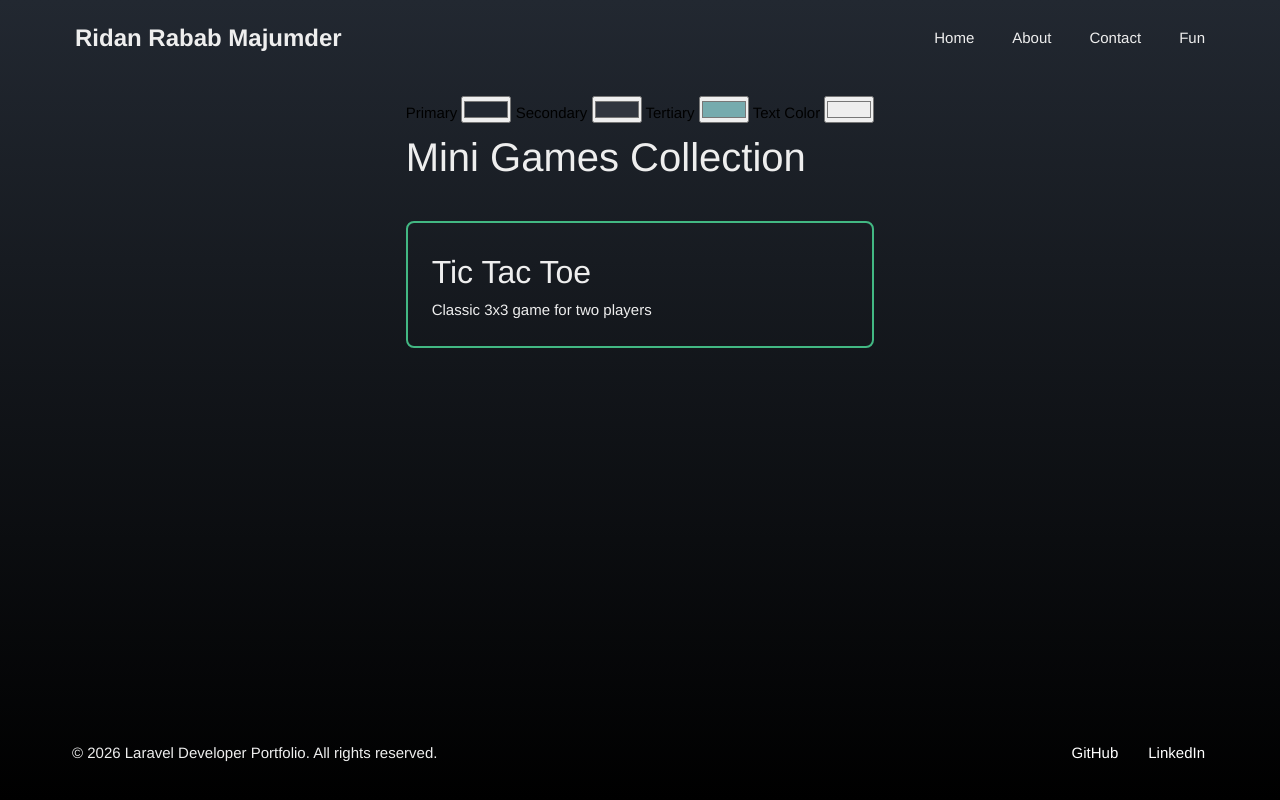
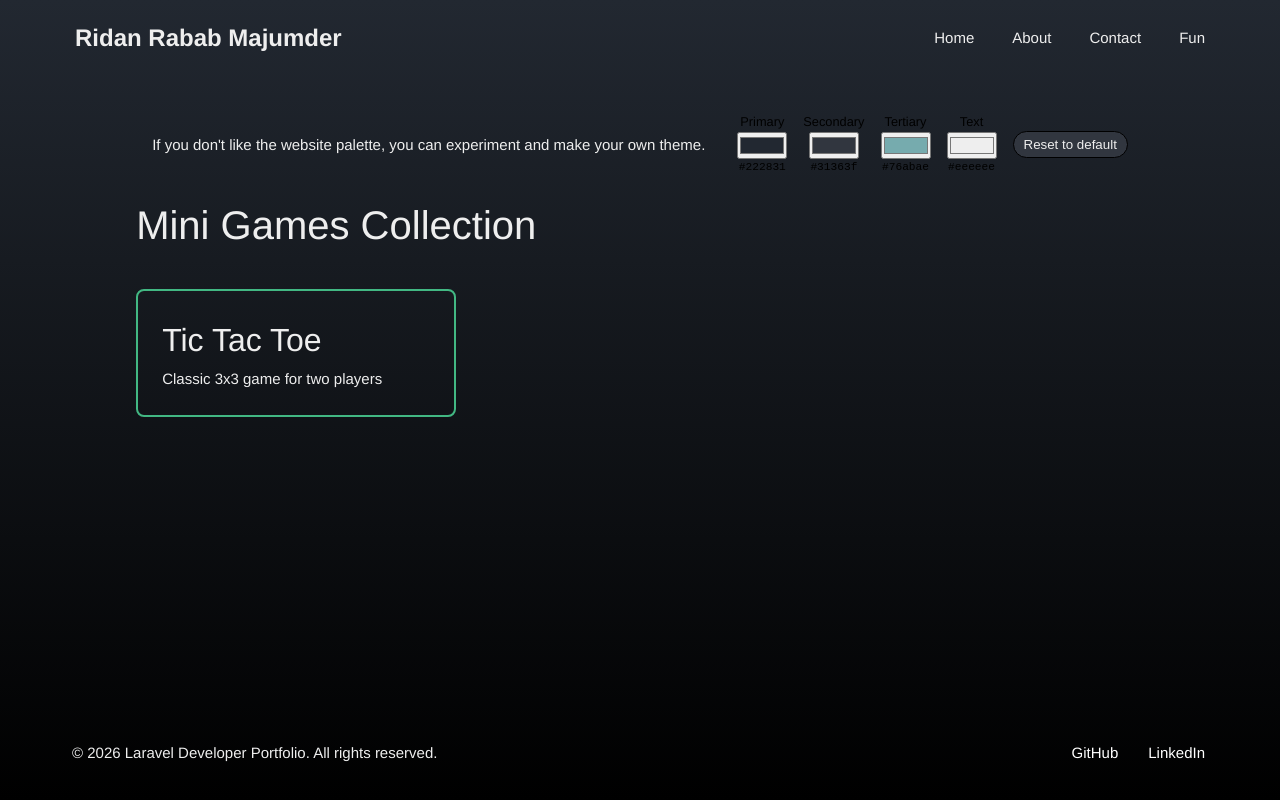
Before and after one commit to Riderr470/vue-portfolio, a Vue app: page /games in a window 1280 px wide. Built offline with nearby package versions, Linux system fonts and the light colour scheme.

Commit message:
color palette minor update

```diff
--- a/src/components/extras/ThemePicker.vue
+++ b/src/components/extras/ThemePicker.vue
@@ -1,24 +1,36 @@
 <template>
     <div class="theme-picker">
+        <div class="theme-info">
+            <p>If you don't like the website palette, you can experiment and make your own theme.</p>
+        </div>
+        <div class="theme-controls">
             <label>
-            Primary
+                <span>Primary</span>
                 <input type="color" v-model="primary" @input="onInput('--primary', primary)" />
+                <span class="colorcode">{{ primary }}</span>
             </label>
 
             <label>
-            Secondary
+                <span>Secondary</span>
                 <input type="color" v-model="secondary" @input="onInput('--secondary', secondary)" />
+                <span class="colorcode">{{ secondary }}</span>
             </label>
 
             <label>
-            Tertiary
+                <span>Tertiary</span>
                 <input type="color" v-model="tertiary" @input="onInput('--tertiary', tertiary)" />
+                <span class="colorcode">{{ tertiary }}</span>
             </label>
 
             <label>
-            Text Color
+                <span>Text</span>
                 <input type="color" v-model="text" @input="onInput('--text-base', text)" />
+                <span class="colorcode">{{ text }}</span>
             </label>
+            <button type="button" @click="resetTheme">
+                Reset to default
+            </button>
+        </div>
     </div>
 </template>
 
@@ -27,13 +39,27 @@ import { ref, onMounted } from 'vue'
 
 const STORAGE_KEY = 'themeColors'
 
-const primary = ref('#222831')
-const secondary = ref('#31363f')
-const tertiary = ref('#76abae')
-const text = ref('#eeeeee')
+const DEFAULTS = {
+    primary: '#222831',
+    secondary: '#31363f',
+    tertiary: '#76abae',
+    text: '#eeeeee',
+}
+
+const primary = ref(DEFAULTS.primary)
+const secondary = ref(DEFAULTS.secondary)
+const tertiary = ref(DEFAULTS.tertiary)
+const text = ref(DEFAULTS.text)
 
 const setCssVar = (name, value) => {
     document.documentElement.style.setProperty(name, value)
+}
+
+const applyAllToCss = () => {
+    setCssVar('--primary', primary.value)
+    setCssVar('--secondary', secondary.value)
+    setCssVar('--tertiary', tertiary.value)
+    setCssVar('--text-base', text.value)
 }
 
 const saveToStorage = () => {
@@ -46,20 +72,26 @@ const saveToStorage = () => {
     localStorage.setItem(STORAGE_KEY, JSON.stringify(data))
 }
 
-const applyAllToCss = () => {
-    setCssVar('--primary', primary.value)
-    setCssVar('--secondary', secondary.value)
-    setCssVar('--tertiary', tertiary.value)
-    setCssVar('--text-base', text.value)
-}
-
 const onInput = (varName, valueRef) => {
     setCssVar(varName, valueRef)
     saveToStorage()
 }
 
+const resetTheme = () => {
+    // reset refs
+    primary.value = DEFAULTS.primary
+    secondary.value = DEFAULTS.secondary
+    tertiary.value = DEFAULTS.tertiary
+    text.value = DEFAULTS.text
+
+    // apply to CSS
+    applyAllToCss()
+
+    // clear storage
+    localStorage.removeItem(STORAGE_KEY)
+}
+
 onMounted(() => {
-    // 1) load from localStorage if present
     const saved = localStorage.getItem(STORAGE_KEY)
     if (saved) {
         try {
@@ -69,20 +101,52 @@ onMounted(() => {
             if (parsed.tertiary) tertiary.value = parsed.tertiary
             if (parsed.text) text.value = parsed.text
         } catch (e) {
-            // ignore parse error, keep defaults
+            // ignore, keep defaults
         }
-    } else {
-        // fallback: read from current CSS variables (optional)
-        const styles = getComputedStyle(document.documentElement)
-        primary.value = styles.getPropertyValue('--primary').trim() || primary.value
-        secondary.value =
-            styles.getPropertyValue('--secondary').trim() || secondary.value
-        tertiary.value =
-            styles.getPropertyValue('--tertiary').trim() || tertiary.value
-        text.value = styles.getPropertyValue('--text-base').trim() || text.value
     }
-
-    // 2) apply whatever values we ended up with
     applyAllToCss()
 })
 </script>
+
+<style scoped>
+.theme-picker {
+    display: flex;
+    justify-content: space-between;
+    align-items: center;
+    gap: 2rem;
+    padding: 1rem;
+    flex-wrap: wrap;
+}
+
+.theme-info {
+    flex: 1;
+    min-width: 250px;
+}
+
+.theme-controls {
+    display: flex;
+    align-items: center;
+    gap: 1rem;
+    flex-wrap: wrap;
+}
+
+label {
+    display: flex;
+    flex-direction: column;
+    align-items: center;
+    font-size: 0.8rem;
+}
+
+button {
+    padding: 5px 10px;
+    border: 1px solid black;
+    border-radius: 15px;
+    background-color: var(--secondary);
+    color: var(--text-base);
+}
+
+.colorcode {
+    font-family: monospace;
+    font-size: 0.7rem;
+}
+</style>
```
Lines whose indentation alone changed are shown as unchanged.
